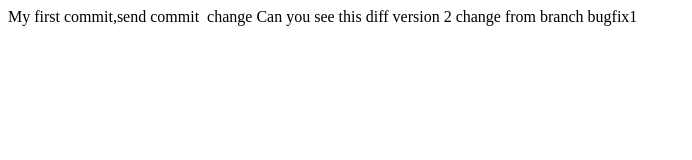
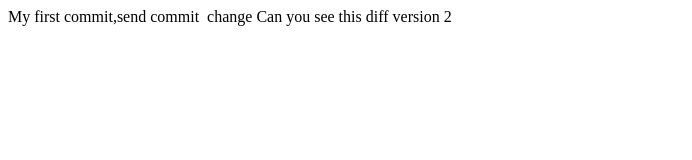
Before and after one commit to DEVIREDDY-NIKHIL-REDDY/tempGit, a plain HTML site: page index.html in a window 1280 px wide. Shown: the whole page, without its empty margins (0-692 px from the left). Drawn offline with Linux system fonts and the light colour scheme.

Commit message:
removed line

```diff
--- a/index.html
+++ b/index.html
@@ -13,6 +13,6 @@
 
     Can you see this diff
     version 2
-    change from branch bugfix1
+
 </body>
 </html>
```
